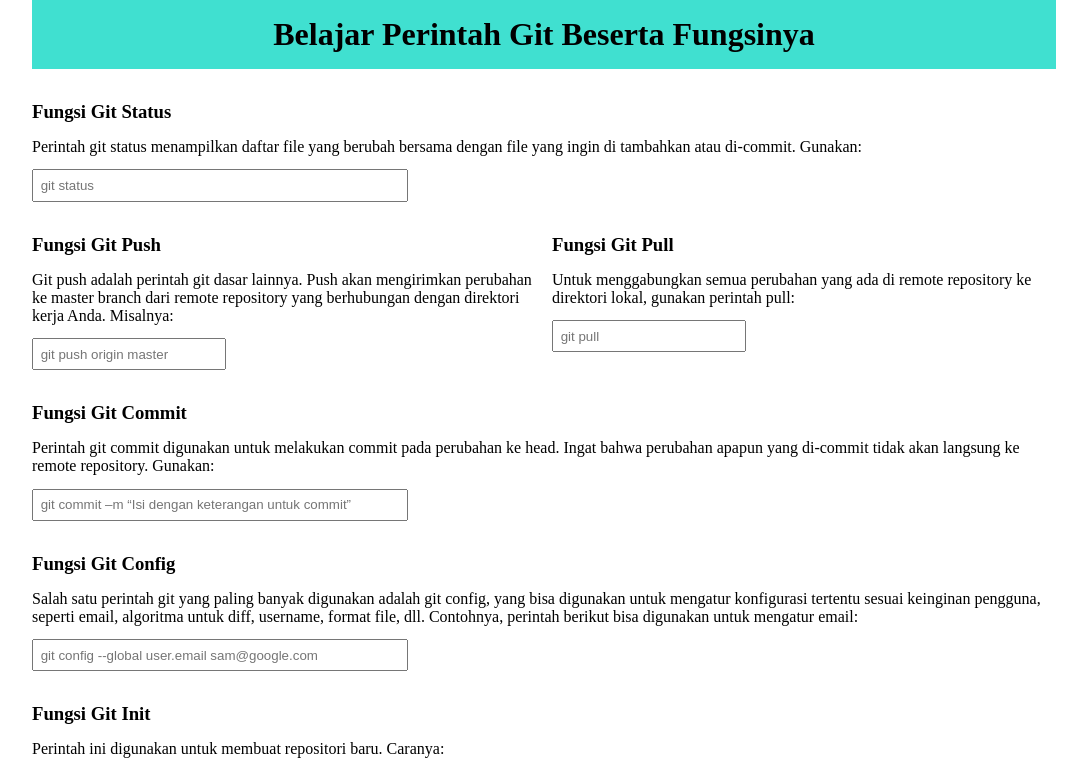
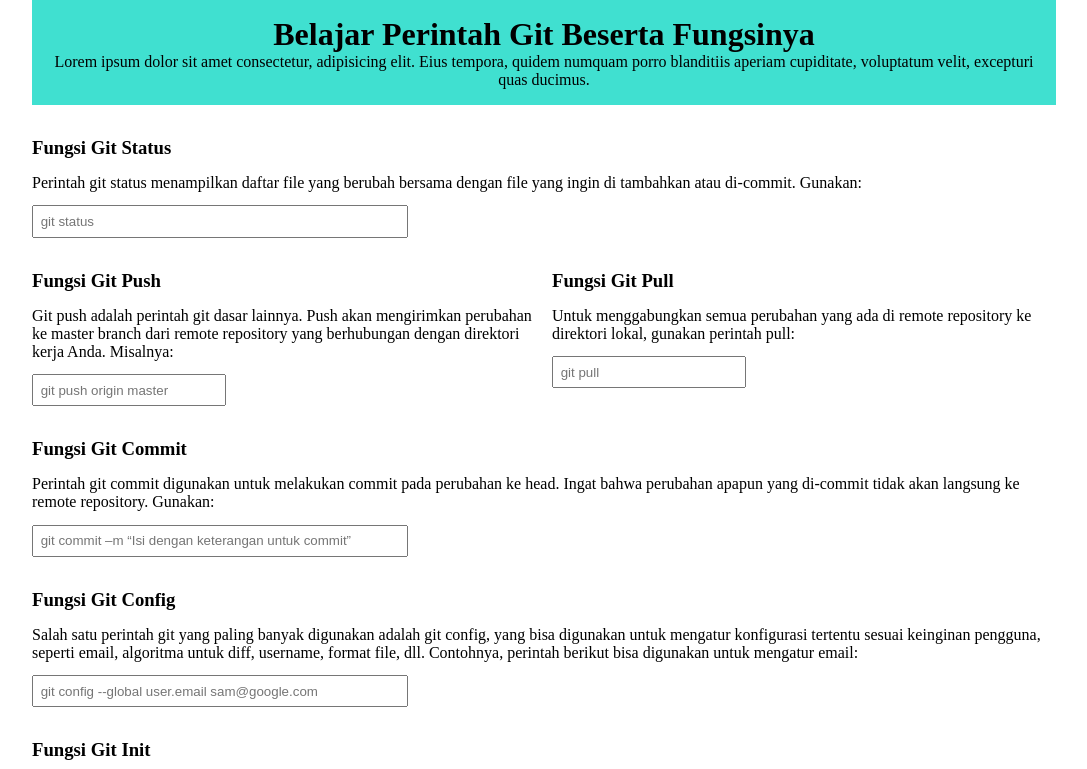
Before and after one commit to cvncerboy/belajar-git, a plain HTML site: page index.html in a window 1280 px wide. Shown: the top 769 px of the page, without its empty margins (96-1183 px from the left). Drawn offline with Linux system fonts and the light colour scheme.

Commit message:
update index html

```diff
--- a/index.html
+++ b/index.html
@@ -12,6 +12,7 @@
         <header>
             <div class="logo">
                 <h1>Belajar Perintah Git Beserta Fungsinya</h1>
+                <p>Lorem ipsum dolor sit amet consectetur, adipisicing elit. Eius tempora, quidem numquam porro blanditiis aperiam cupiditate, voluptatum velit, excepturi quas ducimus.</p>
             </div>
         </header>
         <section>
```
